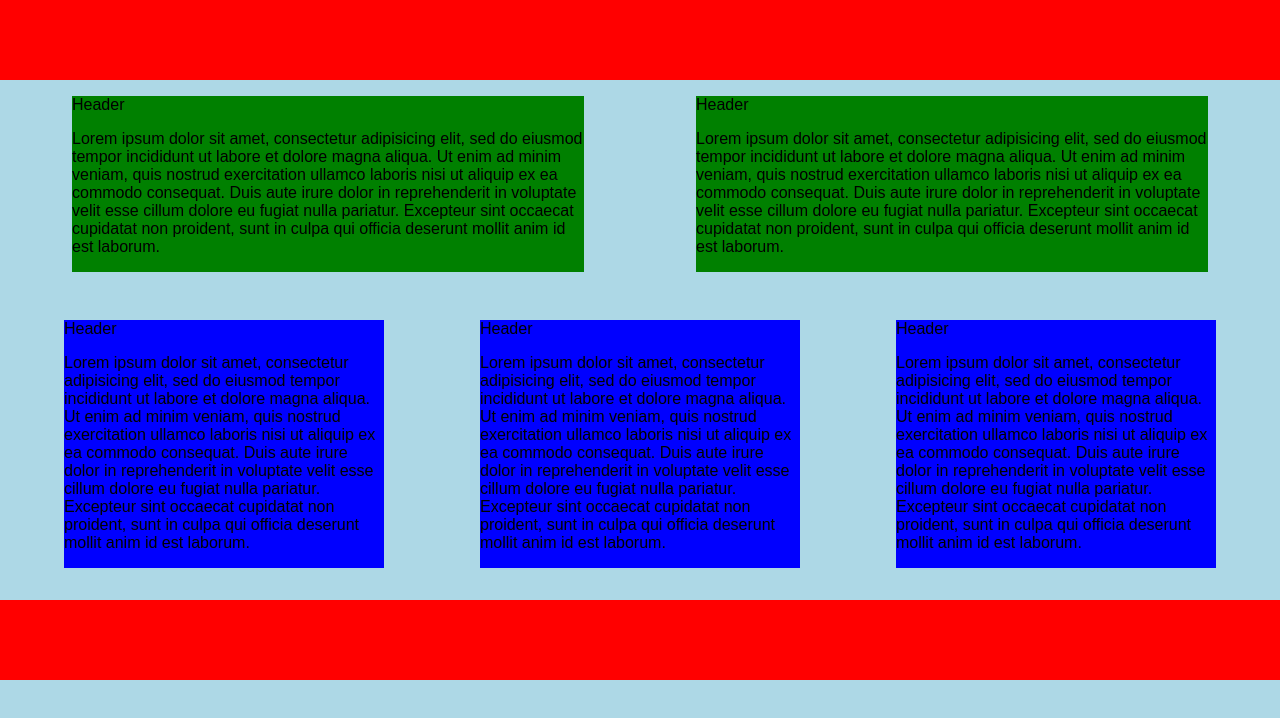
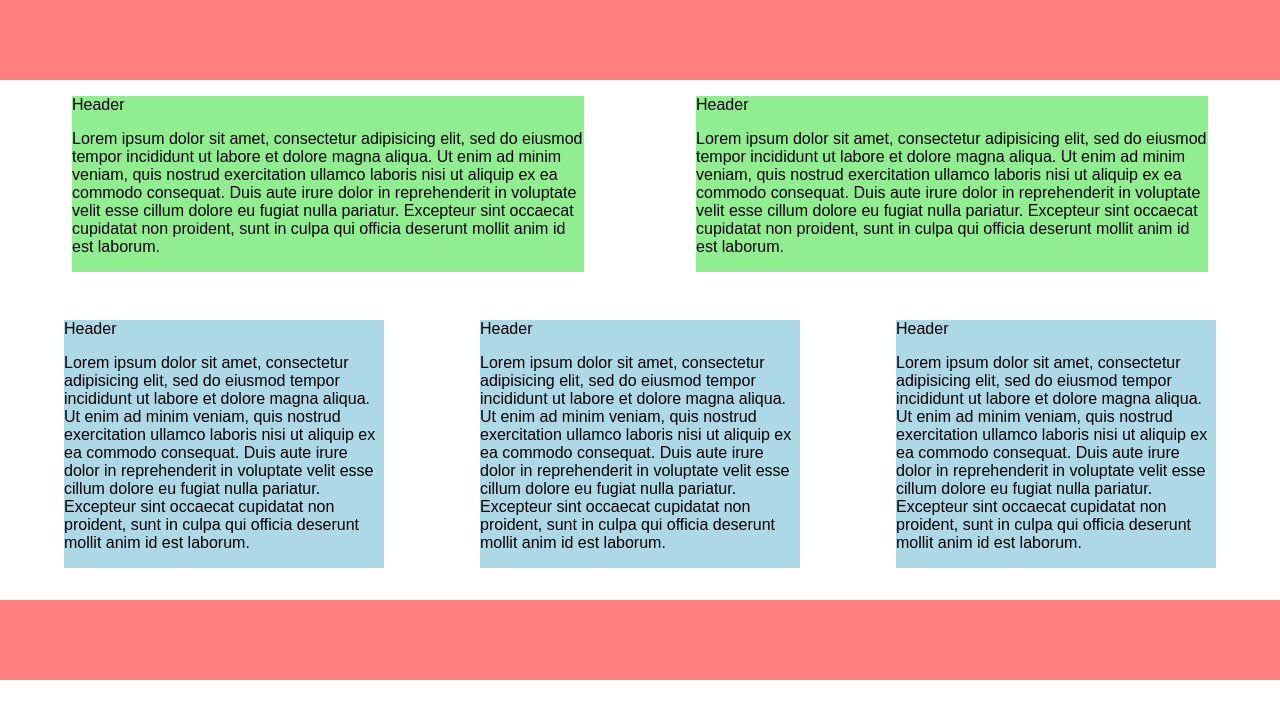
Before and after one commit to SteveSnow/responsive_hw, a plain HTML site: page index.html in a window 1280 px wide. Drawn offline with nearby package versions, Linux system fonts and the light colour scheme.

Commit message:
updated styles

```diff
--- a/css/styles.css
+++ b/css/styles.css
@@ -1,5 +1,4 @@
 .container {
-    background-color: lightblue;
     height: 100%;
     width: 100%;
     margin: 0 auto;
@@ -9,6 +8,7 @@
     width: 100vw;
     height: 5em;
     background-color: red;
+    opacity: 0.5;
 }
 .float-container{
 	justify-content: space-around;
@@ -24,13 +24,13 @@
 
 .x2 {
     width: 90vw;
-    background-color: green;
+    background-color: lightgreen;
         margin-bottom: 1em;
 }
 
 .x3 {
     width: 90vw;
-    background-color: blue;
+    background-color: lightblue;
         margin-bottom: 1em;
 }
 @media (min-width: 480px) {
```
